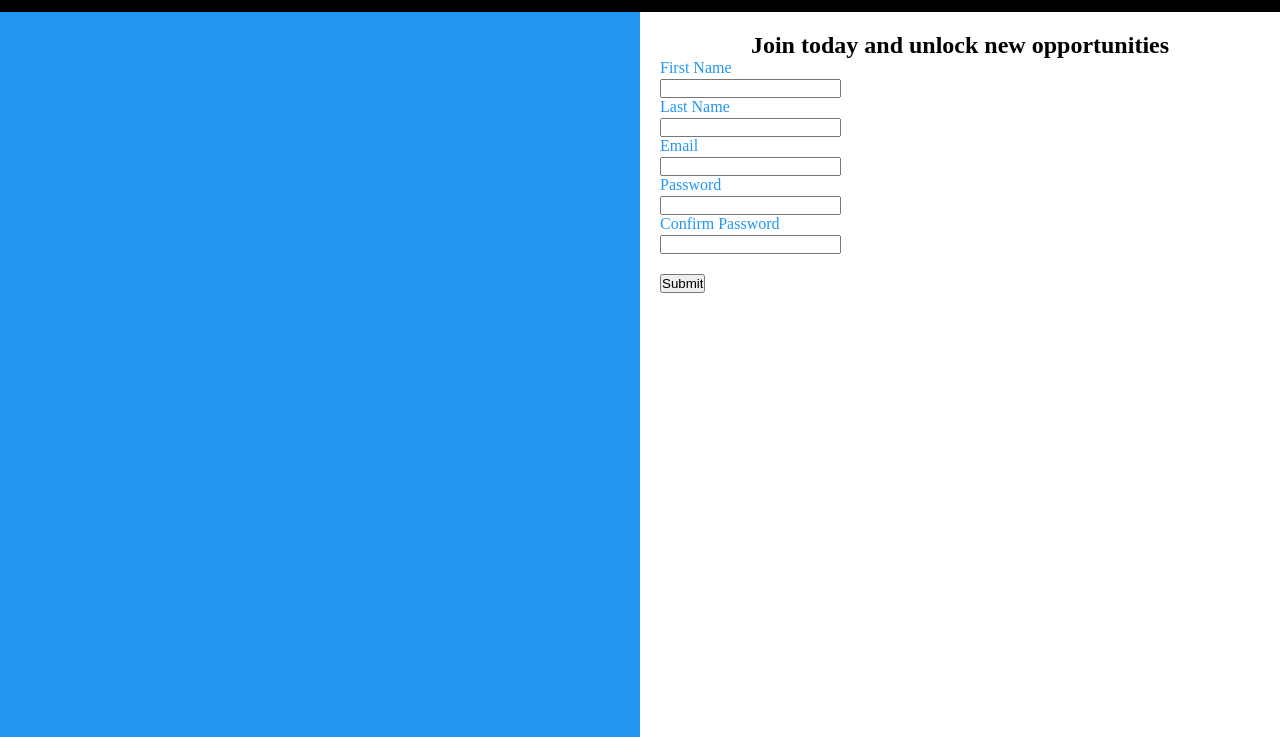
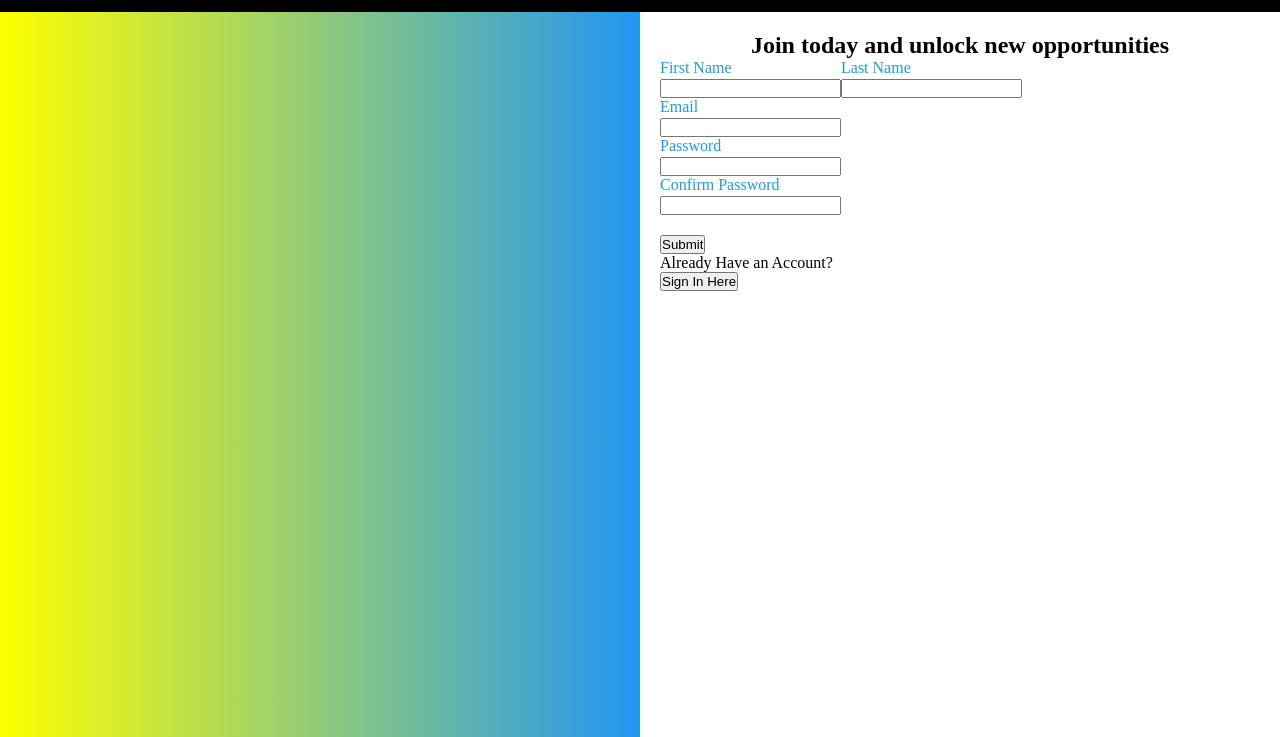
Before and after one commit to VMQ30/IntegrativeProgramming, a plain HTML site: page register.html in a window 1280 px wide. Shown: the part 63-800 px from the top of the page. Drawn offline with Linux system fonts and the light colour scheme.

Commit message:
added a way to switch between sign in and sign up

```diff
--- a/register.css
+++ b/register.css
@@ -99,11 +99,36 @@ main {
     color: #2196f3;
 }
 
+.name{
+    display: flex;
+}
+
 form{
     display: flex;
     flex-direction: column;
     align-items: flex-start;
 }
 .sign-in{
-    background-color: #2196f3;
+    background-color: var(--secondary);
+    position: relative;
 }
+
+main{
+    position: relative;
+    overflow: hidden;
+}
+.panel{
+    position: absolute;
+    width: 100%;
+    height: 100%;
+    top: 0;
+    right: 0;
+    background-image:linear-gradient(90deg,  var(--red) 0%, var(--yellow) 50%, var(--blue) 100%);
+    z-index: 5;
+    transition: 1s ease;
+    transform: translateX(-50%);
+}
+
+.change-panel{
+    transform: translateX(50%);
+}
--- a/register.html
+++ b/register.html
@@ -17,7 +17,32 @@
 	</nav>
 
     <main>
+        <div class = 'panel'></div>
         <div class = 'sign-in'>
+            <div class = 'sign-up-form'>
+                <form>
+                    <div class = 'input-wrapper' data-label = 'Email'>
+                        <label for = 'email'>Email: </label>
+                        <input type = 'email' id = 'email' name = 'email' required>
+                    </div>
+
+                    <div class = 'input-wrapper' data-label = 'Password'>
+                        <label for = 'password'>Password: </label>
+                        <input type = 'password' id = 'password' name = 'password' required>
+                    </div>
+
+                    <div class = 'input-wrapper' data-label = 'Confirm Password' >
+                        <label for = 'confirm-password'>Confirm Password: </label>
+                        <input type = 'password' id = 'confirm-password' name = 'confirm-password' required>
+                    </div>
+                    <input type="submit" value="Submit">
+                </form>
+            </div>
+
+            <div class = 'change-sign-up'>
+                <p>Have no Account Yet? </p>
+                <button class = 'change-sign-up'>Sign Up Here</button>
+            </div>
 
         </div>
         <div class = 'sign-up'>
@@ -25,6 +50,7 @@
 
             <div class = 'sign-up-form'>
                 <form>
+                    <div class = 'name'>
                         <div class = 'input-wrapper' data-label = 'First Name'>
                             <label for = 'first-name'>First Name: </label>
                             <input type = 'text' id = 'first-name' name = 'first-name' required>
@@ -33,6 +59,7 @@
                         <div class = 'input-wrapper' data-label = 'Last Name'>
                             <label for = 'last-name'>Last Name: </label>
                             <input type = 'text' id = 'last-name' name = 'last-name' required>
+                        </div>
                     </div>
 
                     <div class = 'input-wrapper' data-label = 'Email'>
@@ -52,6 +79,14 @@
                     <input type="submit" value="Submit">
                 </form>
             </div>
+
+            <div class = 'change-sign-up'>
+                <p>Already Have an Account? </p>
+                <button class = 'change-sign-in'>Sign In Here</button>
+            </div>
         </div>
     </main>
+
+    <script src = 'register.js'></script>
+</body>
 </html>
--- /dev/null
+++ b/register.js
@@ -0,0 +1,20 @@
+(function(){
+    movePanel()
+})()
+
+function movePanel(){
+    const panel = document.querySelector('.panel')
+    const moveToSignIn = document.querySelector('.change-sign-in')
+    const moveToSignUp = document.querySelector('.change-sign-up')
+
+    const signUpForm = document.querySelector('.sign-up')
+    const signInForm = document.querySelector('.sign-in')
+
+    moveToSignIn.addEventListener('click', () => {
+        panel.classList.add('change-panel')
+    })
+
+    moveToSignUp.addEventListener('click', () => {
+        panel.classList.remove('change-panel')
+    })
+}
```
Lines whose indentation alone changed are shown as unchanged.
